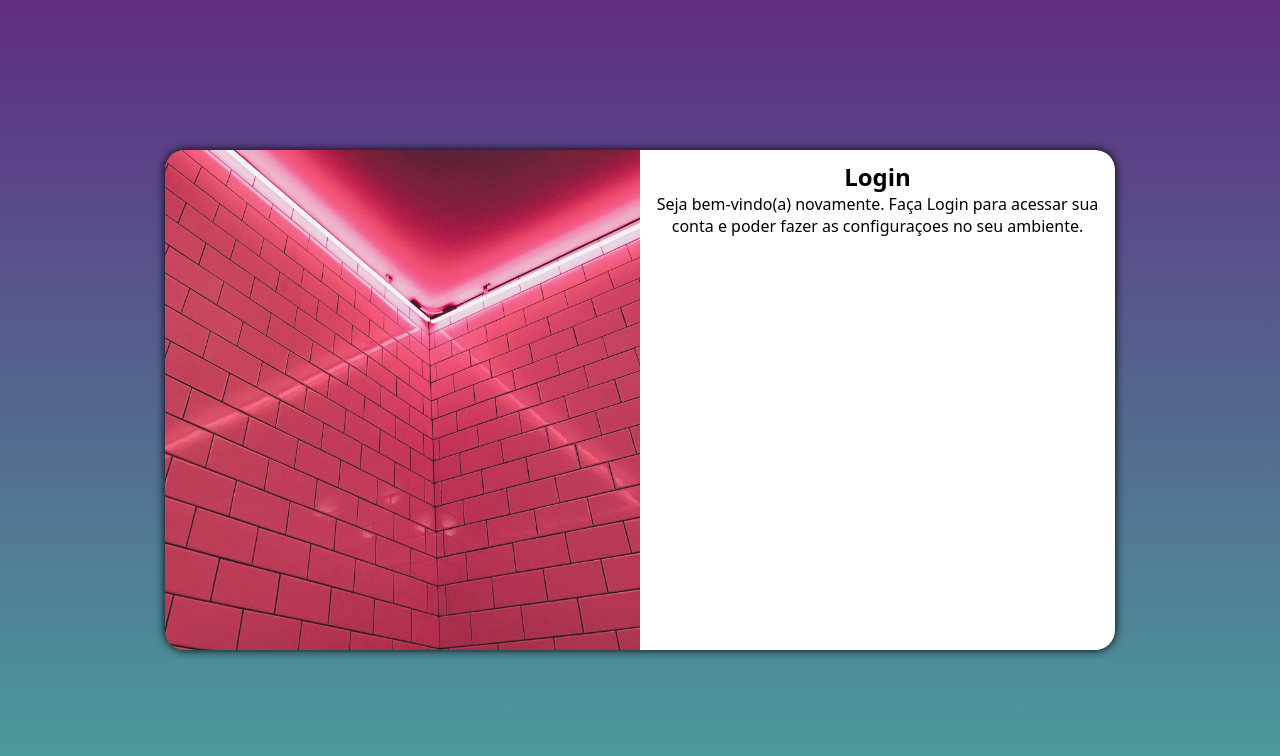
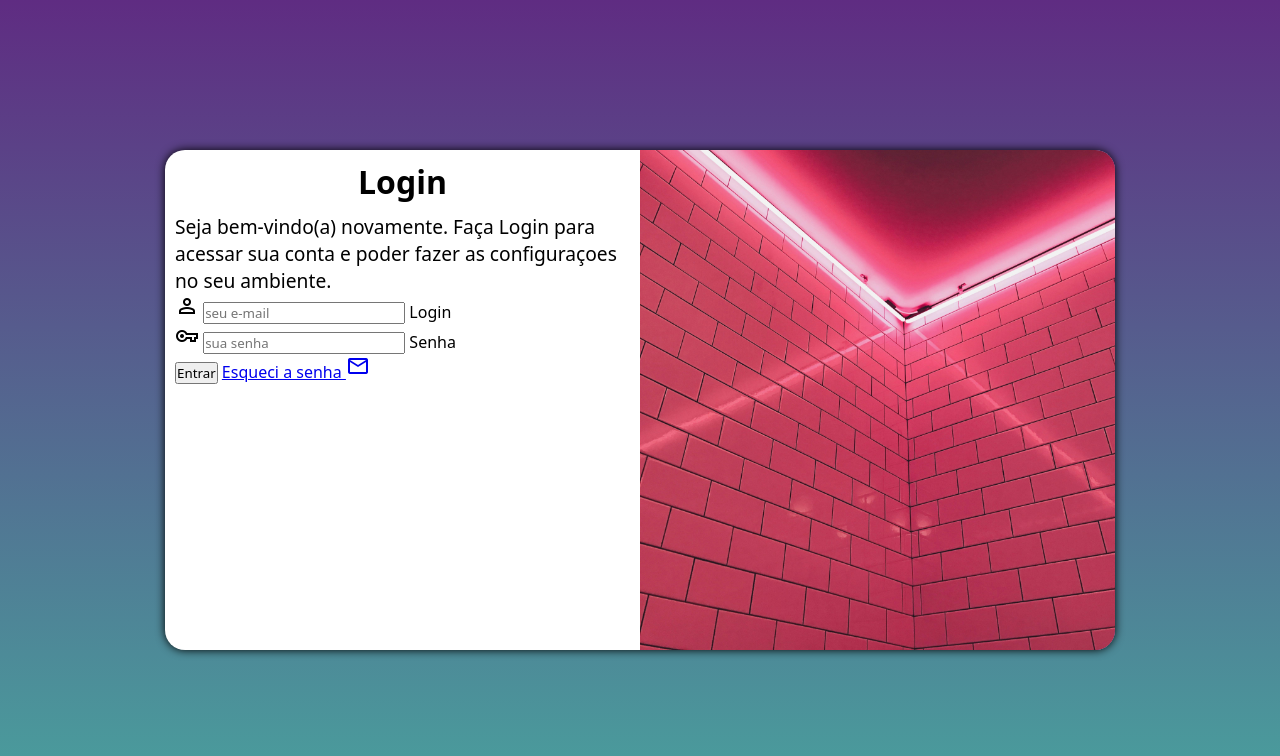
Before and after one commit to luiz-ferreira-bot/Tela-de-Loguim, a plain HTML site: page index.html in a window 1280 px wide. Drawn offline with nearby package versions, Linux system fonts and the light colour scheme.

Commit message:
adicionado o formulário

```diff
--- a/index.html
+++ b/index.html
@@ -5,8 +5,21 @@
     <meta charset="UTF-8">
     <meta name="viewport" content="width=device-width, initial-scale=1.0">
     <title>Document</title>
+
+    <link rel="stylesheet" href="https://fonts.googleapis.com/icon?family=Material+Icons">
+
     <link rel="stylesheet" href="src/css/style.css">
     <link rel="stylesheet" href="src/css/mediaqueries.css">
+
+    <link href="https://fonts.googleapis.com/css2?family=Material+Symbols+Outlined" rel="stylesheet" />
+
+    <!-- <link rel="stylesheet"
+        href="https://fonts.googleapis.com/css2?family=Material+Symbols+Outlined:opsz,wght,FILL,GRAD@20..48,100..700,0..1,-50..200&icon_names=person" />
+
+    <link rel="stylesheet"
+        href="https://fonts.googleapis.com/css2?family=Material+Symbols+Outlined:opsz,wght,FILL,GRAD@20..48,100..700,0..1,-50..200&icon_names=vpn_key" /> -->
+
+
 </head>
 
 <body>
@@ -25,6 +38,27 @@
                 </p>
                 <form action="login.php" method="post">
 
+                    <div class="campo">
+
+                        <i class="material-symbols-outlined">person</i>
+                        <input type="email" name="login" id="ilogin" size="" placeholder="seu e-mail" autocomplete="email" required maxlength="30">
+
+                        <label for="ilogin">Login</label>
+
+                    </div>
+                    <div class="campo">
+                        <i class="material-symbols-outlined">vpn_key</i>
+                        <input type="password" name="senha" id="isenha" size="" placeholder="sua senha" autocomplete="current-password" required minlength="5" maxlength="20">
+
+                        <label for="isenha">Senha</label>
+
+                    </div>
+
+                    <input type="submit" value="Entrar" name="" id="">
+
+                    <a href="#">Esqueci a senha <i class="material-symbols-outlined">mail</i></a>
+
+
                 </form>
             </div>
 
--- a/src/css/mediaqueries.css
+++ b/src/css/mediaqueries.css
@@ -9,7 +9,7 @@
 
  */
 
-@media screen and (min-width: 481px) and (max-width: 768px) {
+@media screen and (min-width: 768px) and (max-width: 991px) {
     body {
         background-image: linear-gradient(to top, #49a09d, #5f2c82 );
     }
@@ -42,13 +42,22 @@
     }
 
     section#login>div#imagem {
-        float: left;
+        float: right;
         width: 50%;
         height: 100%;
     }
 
     section#login>div#formulario {
-        float: right;
+        float: left;
         width: 50%;
     }
+
+    div#formulario > h1{
+
+        font-size: 2em;
+    }
+    div#formulario > p{
+
+        font-size: 1.2em;
+    }
 }
--- a/src/css/style.css
+++ b/src/css/style.css
@@ -13,33 +13,38 @@
     box-sizing: border-box;
 }
 
-body,html{
+body,
+html {
     background-color: #5f2c82;
     height: 100vh;
     width: 100vw;
 }
 
-main{
+main {
     position: relative;
     height: 100vh;
     width: 100vw;
 }
 
-section#login{
+section#login {
     position: absolute;
     top: 50%;
     left: 50%;
     transform: translate(-50%, -50%);
-overflow: hidden; /* qualquer conteudo que ultrapasse o container sera cortado - se adaptando ao contanier */
+    overflow: hidden;
+    /* qualquer conteudo que ultrapasse o container sera cortado - se adaptando ao contanier */
 
     background-color: white;
-width: 250px;
+    width: 252px;
     height: 500px;
     border-radius: 20px;
     box-shadow: 0px 0px 10px black;
+
+    transition: width .3s, heigth .3s;
+    transition-timing-function: ease;
 }
 
-section#login > div#imagem{
+section#login>div#imagem {
     display: block;
     background: #5f2c82 url('../img/-megan.jpg');
     background-repeat: no-repeat;
@@ -48,8 +53,18 @@ section#login > div#imagem{
     height: 200px;
 }
 
-div#formulario{
+section#login>div#formulario {
     display: block;
     padding: 10px;
+}
+
+div#formulario > h1 {
     text-align: center;
+    margin-bottom: 10px;
+    font-size: 30px;
 }
+
+div#formulario > p{
+
+    font-size: 0.8em;
+}
```
Lines whose indentation alone changed are shown as unchanged.
